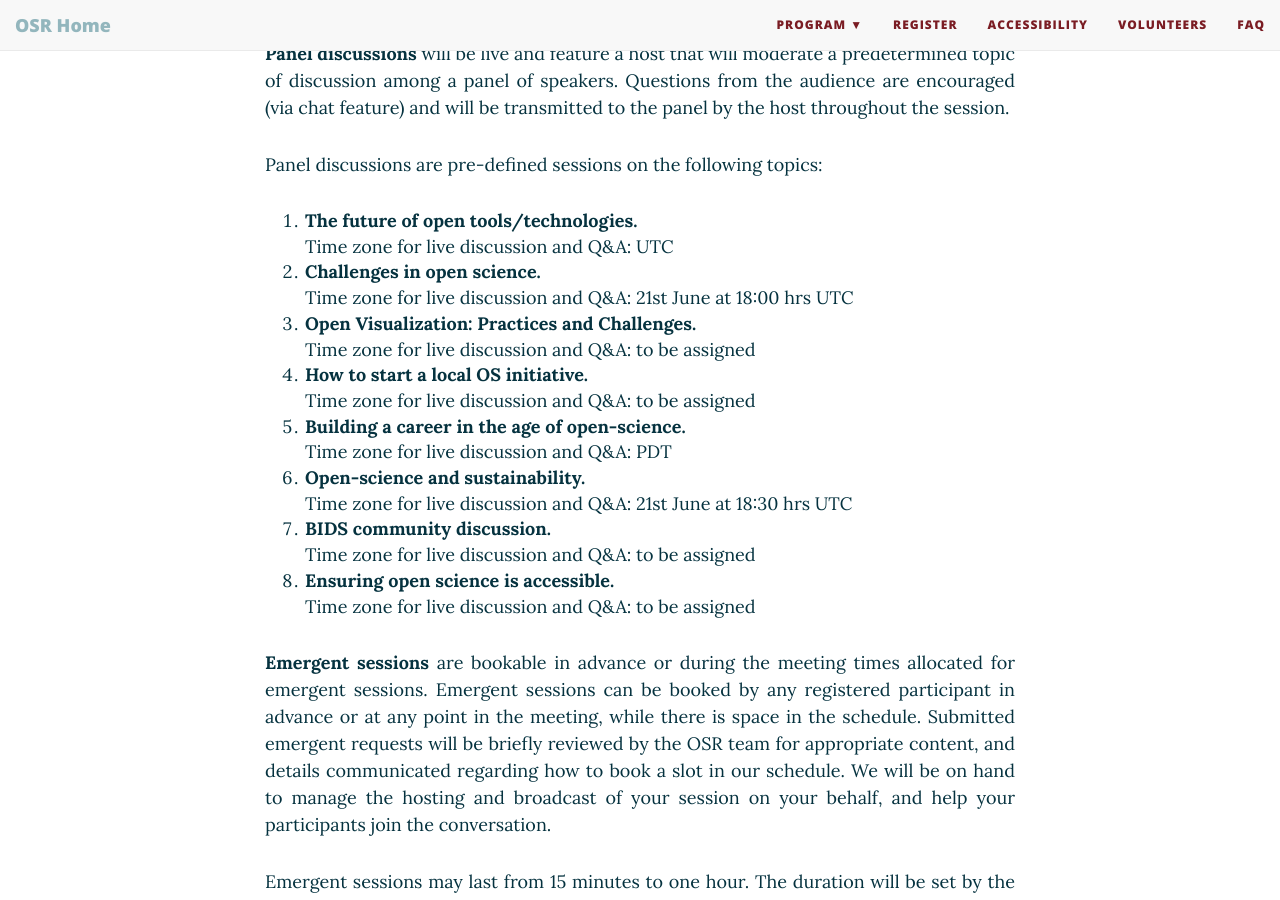
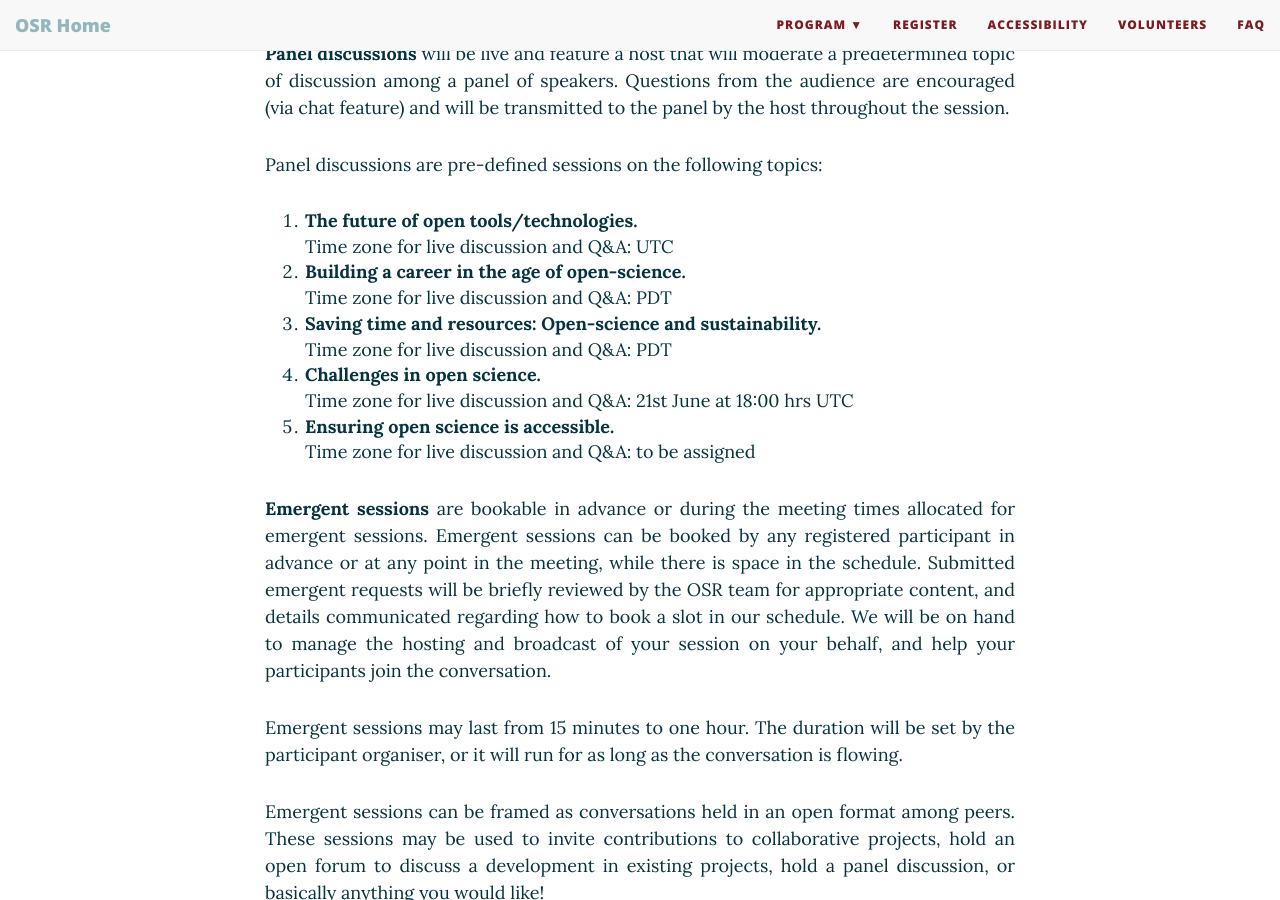
Before and after one commit to ohbm/osr2021, a Jekyll site: the page built from formats.md, in a window 1280 px wide and 900 px high, scrolled down 1058 px. Built offline with Jekyll 4.4.1, drawn with Linux system fonts in a browser that asks for light colours; nearby versions of some CDN libraries.

Commit message:
Update formats.md

```diff
--- a/formats.md
+++ b/formats.md
@@ -26,19 +26,13 @@ As for the main OHBM conference, this years OSR will happen across different tim
 
 1.  **The future of open tools/technologies.**
       Time zone for live discussion and Q&A: UTC
-2.  **Challenges in open science.**
+2.  **Building a career in the age of open-science.**
+      Time zone for live discussion and Q&A: PDT
+3.  **Saving time and resources: Open-science and sustainability.**
+      Time zone for live discussion and Q&A: PDT
+4.  **Challenges in open science.**
       Time zone for live discussion and Q&A: 21st June at 18:00 hrs UTC
-3.  **Open Visualization: Practices and Challenges.**
-      Time zone for live discussion and Q&A: to be assigned
-4.  **How to start a local OS initiative.**
-      Time zone for live discussion and Q&A: to be assigned
-5.  **Building a career in the age of open-science.**
-      Time zone for live discussion and Q&A: PDT
-6.  **Open-science and sustainability.**
-      Time zone for live discussion and Q&A: 21st June at 18:30 hrs UTC
-7.  **BIDS community discussion.**
-      Time zone for live discussion and Q&A: to be assigned
-8.  **Ensuring open science is accessible.**
+5.  **Ensuring open science is accessible.**
       Time zone for live discussion and Q&A: to be assigned
 
 <div id='emergent'></div>
```
